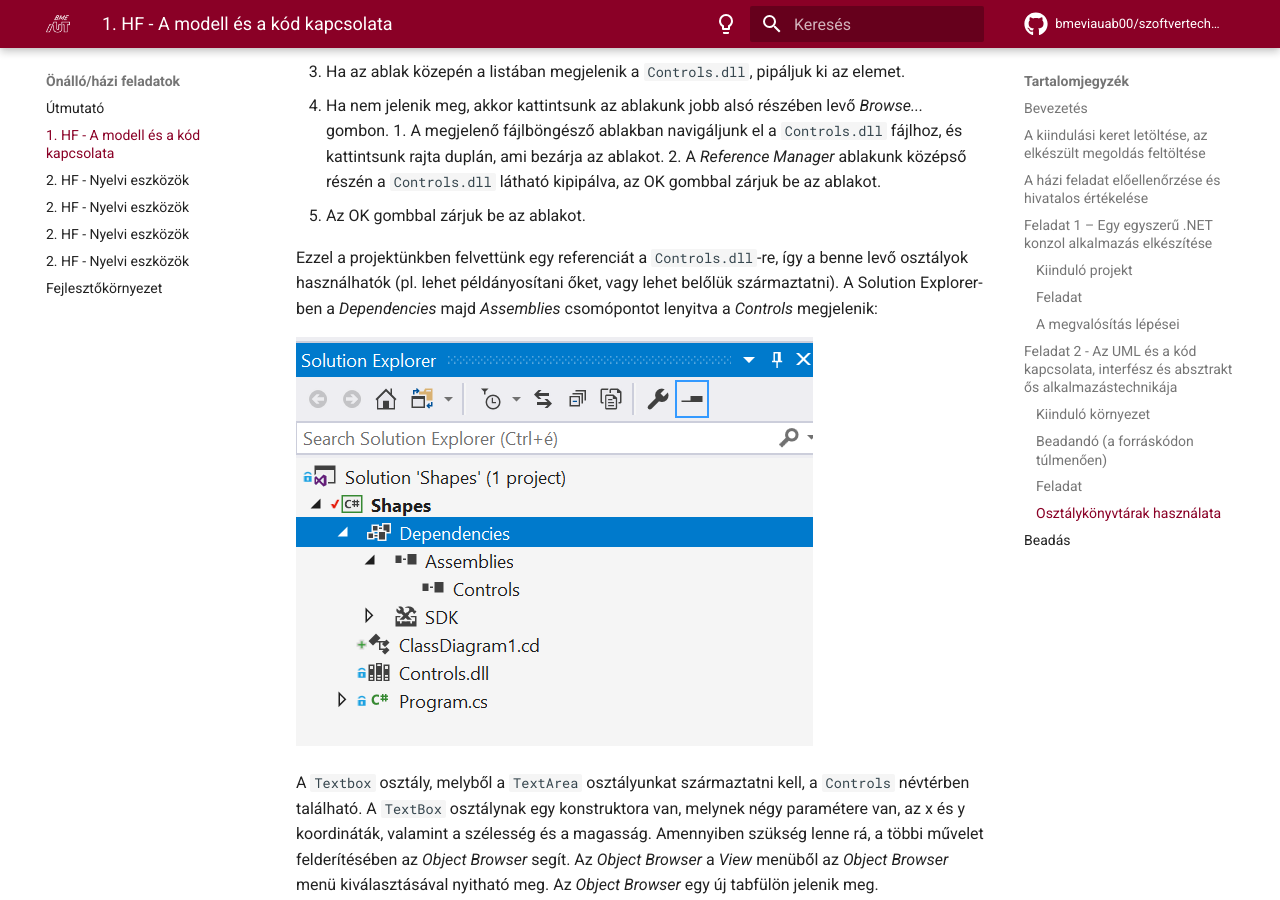
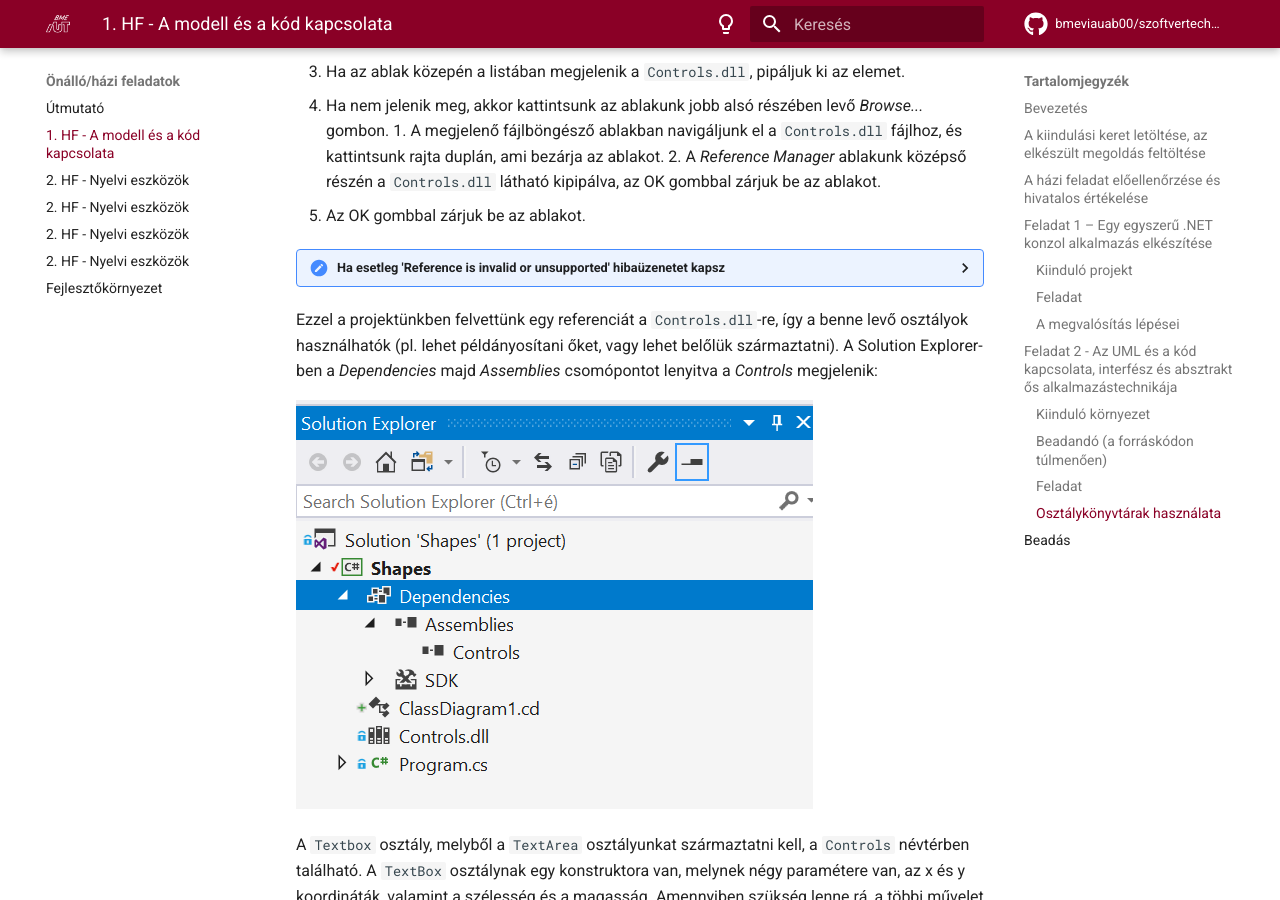
Before and after one commit to bmeviauab00/szoftvertechnikak, an MkDocs documentation site: the page built from docs/hazi/1-model-es-kod-kapcsolata/index.md, in a window 1280 px wide and 900 px high, scrolled down 6470 px. Built offline with MkDocs 1.6.1 and Material for MkDocs 9.7.7, drawn with Linux system fonts in a browser that asks for light colours; comment, search, counter and statistics services are not loaded.

Commit message:
HF 1 referencia felvétel hiba kapcsán megjegyzés

```diff
--- a/docs/hazi/1-model-es-kod-kapcsolata/index.md
+++ b/docs/hazi/1-model-es-kod-kapcsolata/index.md
@@ -251,9 +251,12 @@ A megoldás az [1. A modell és a kód kapcsolata](../../labor/1-model-es-kod-ka
 2. A megjelenő ablak bal oldalán válasszuk ki a *Browse* elemet,
    1. Ha az ablak közepén a listában megjelenik a `Controls.dll`, pipáljuk ki az elemet.
    2. Ha nem jelenik meg, akkor kattintsunk az ablakunk jobb alsó részében levő *Browse...* gombon.
-        1. A megjelenő fájlböngésző ablakban navigáljunk el a `Controls.dll` fájlhoz, és kattintsunk rajta duplán, ami bezárja az ablakot.
+        1. A megjelenő fájlböngésző ablakban navigáljunk el a `Controls.dll` fájlhoz, és kattintsunk rajta  duplán, ami bezárja az ablakot.
         2. A *Reference Manager* ablakunk középső részén a `Controls.dll` látható kipipálva, az OK gombbal zárjuk be az ablakot.
 3. Az OK gombbal zárjuk be az ablakot.
+
+??? "Ha esetleg 'Reference is invalid or unsupported' hibaüzenetet kapsz"
+    Nagyon ritkán, de előfordulhat, hogy a fenti lépések során a Visual Studio a "Reference is invalid or unsupported" hibaüzenetet jelzi. Ilyenkor az esetek többségében a Visual Studio újratelepítése segít.
 
 Ezzel a projektünkben felvettünk egy referenciát a `Controls.dll`-re, így a benne levő osztályok használhatók (pl. lehet példányosítani őket, vagy lehet belőlük származtatni). A Solution Explorer-ben a *Dependencies* majd *Assemblies* csomópontot lenyitva a *Controls* megjelenik:
 
```
